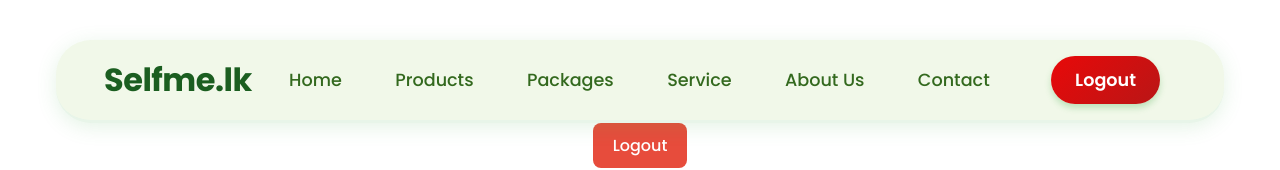
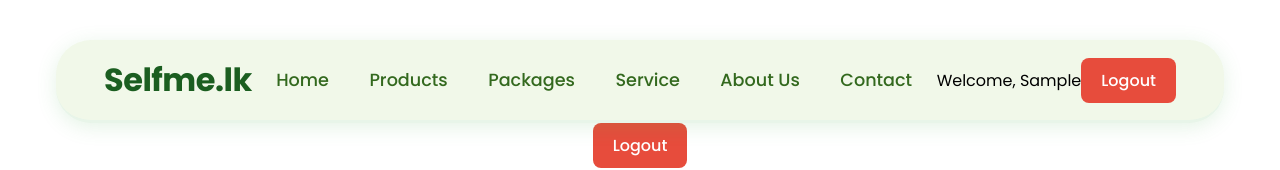
Before and after one commit to Lahindu2001/Selfme_, a React (Vite) app in the folder FrontEnd/: page / in a window 1280 px wide. Shown: the top 170 px of the page. Built offline with nearby package versions, Linux system fonts and the light colour scheme; sample sign-in values are in the browser's storage.

Commit message:
done show the name amd log out button

```diff
--- a/FrontEnd/src/Components/AdminPanel/Admin.jsx
+++ b/FrontEnd/src/Components/AdminPanel/Admin.jsx
@@ -5,9 +5,13 @@
 
 function Admin() {
   const navigate = useNavigate(); // Hook for navigation
+  // Retrieve user data from localStorage
+  const authUser = JSON.parse(localStorage.getItem('authUser') || '{}');
+  const firstName = authUser.firstName || 'Admin'; // Use firstName, default to 'Admin'
 
   const handleLogout = () => {
     removeAuthToken(); // Clear the token
+    localStorage.removeItem('authUser'); // Clear user data
     navigate('/login'); // Navigate to login page
   };
 
@@ -19,19 +23,18 @@
             <h1 className="dashboard-title">Administrator Dashboard</h1>
             <p className="dashboard-subtitle">Welcome to Solar ERP Admin Panel</p>
           </div>
-          <button className="logout-btn" onClick={handleLogout}>Logout</button>
+          <div className="user-info">
+            <span className="user-name">Welcome, {firstName}</span>
+            <button className="logout-btn" onClick={handleLogout}>Logout</button>
+          </div>
         </div>
-
         <div className="card-grid">
-
-
           <div className="card">
             <Link to="/SupplyRequest" className="activehome">
               <h2>Supply Request</h2>
               <p>Streamline supply orders, track requests, and manage inventory efficiently.</p>
             </Link>
           </div>
-
           <div className="card">
             <h2>Test1</h2>
             <p>Test1</p>
--- a/FrontEnd/src/Components/Auth/Login.jsx
+++ b/FrontEnd/src/Components/Auth/Login.jsx
@@ -3,16 +3,24 @@
 import { useNavigate, Link } from 'react-router-dom';
 import { setAuthToken } from '../../utils/auth';
 import './Auth.css'; // Import the CSS file
+
 const Login = () => {
   const [email, setEmail] = useState('');
   const [password, setPassword] = useState('');
   const [error, setError] = useState('');
   const navigate = useNavigate();
+
   const handleSubmit = async (e) => {
     e.preventDefault();
     try {
       const res = await axios.post('http://localhost:5000/auth/login', { email, password });
+      // Store token and user data in localStorage
       setAuthToken(res.data.token);
+      localStorage.setItem('authUser', JSON.stringify({
+        firstName: res.data.firstName,
+        lastName: res.data.lastName,
+        role: res.data.role
+      }));
       // Redirect based on role
       switch (res.data.role) {
         case 'Admin':
@@ -28,7 +36,7 @@
           navigate('/TechnicianManager');
           break;
         case 'Customer':
-          navigate('/'); // Updated to navigate to Home.jsx
+          navigate('/'); // Navigate to Home.jsx
           break;
         default:
           setError('Unknown role');
@@ -37,6 +45,7 @@
       setError(err.response?.data?.message || 'Login failed');
     }
   };
+
   return (
     <div className="auth-container">
       <h2>Login</h2>
@@ -66,4 +75,5 @@
     </div>
   );
 };
+
 export default Login;
--- a/FrontEnd/src/Components/FinanceManager/FinanceManager.jsx
+++ b/FrontEnd/src/Components/FinanceManager/FinanceManager.jsx
@@ -5,9 +5,13 @@
 
 const FinanceManager = () => {
   const navigate = useNavigate();
+  // Retrieve user data from localStorage
+  const authUser = JSON.parse(localStorage.getItem('authUser') || '{}');
+  const firstName = authUser.firstName || 'Finance'; // Use firstName, default to 'Finance'
 
   const handleLogout = () => {
     removeAuthToken();
+    localStorage.removeItem('authUser'); // Clear user data
     navigate('/login');
   };
 
@@ -19,7 +23,10 @@
             <h1 className="dashboard-title">Finance Dashboard</h1>
             <p className="dashboard-subtitle">Welcome to Solar ERP Finance Management Panel</p>
           </div>
-          <button className="logout-btn" onClick={handleLogout}>Logout</button>
+          <div className="user-info">
+            <span className="user-name">Welcome, {firstName}</span>
+            <button className="logout-btn" onClick={handleLogout}>Logout</button>
+          </div>
         </div>
       </div>
     </div>
--- a/FrontEnd/src/Components/InventoryMange/InventoryMange.jsx
+++ b/FrontEnd/src/Components/InventoryMange/InventoryMange.jsx
@@ -1,14 +1,16 @@
-// FrontEnd/src/Components/InventoryManage/InventoryManage.jsx
 import React from 'react';
 import { useNavigate } from 'react-router-dom';
 import { removeAuthToken } from '../../utils/auth';
 
-
 const InventoryManage = () => {
   const navigate = useNavigate();
+  // Retrieve user data from localStorage
+  const authUser = JSON.parse(localStorage.getItem('authUser') || '{}');
+  const firstName = authUser.firstName || 'Inventory'; // Use firstName, default to 'Inventory'
 
   const handleLogout = () => {
     removeAuthToken();
+    localStorage.removeItem('authUser'); // Clear user data
     navigate('/login');
   };
 
@@ -20,7 +22,10 @@
             <h1 className="dashboard-title">Inventory Dashboard</h1>
             <p className="dashboard-subtitle">SelfMe - FUTURE OF SUN - SOLAR POWER</p>
           </div>
-          <button className="logout-btn" onClick={handleLogout}>Logout</button>
+          <div className="user-info">
+            <span className="user-name">Welcome, {firstName}</span>
+            <button className="logout-btn" onClick={handleLogout}>Logout</button>
+          </div>
         </div>
       </div>
     </div>
--- a/FrontEnd/src/Components/Nav/Navbar.jsx
+++ b/FrontEnd/src/Components/Nav/Navbar.jsx
@@ -1,8 +1,20 @@
 import React from "react";
+import { Link, useNavigate } from "react-router-dom";
+import { removeAuthToken } from '../../utils/auth';
 import "./Navbar.css";
-import { Link } from "react-router-dom";
 
 const Navbar = () => {
+  const navigate = useNavigate();
+  // Retrieve user data from localStorage
+  const authUser = JSON.parse(localStorage.getItem('authUser') || '{}');
+  const firstName = authUser.firstName || 'User'; // Use firstName, default to 'User'
+
+  const handleLogout = () => {
+    removeAuthToken();
+    localStorage.removeItem('authUser'); // Clear user data
+    navigate('/login');
+  };
+
   return (
     <nav id="selfmeNavbarContainer">
       <h1 id="selfmeNavbarLogo">Selfme.lk</h1>
@@ -24,9 +36,10 @@
       <a href="#" id="selfmeNavContact">
         Contact
       </a>
-      <a href="/logout" id="selfmeNavLogin">
-        Logout
-      </a>
+      <div className="user-info">
+        <span className="user-name">Welcome, {firstName}</span>
+        <button className="logout-btn" onClick={handleLogout}>Logout</button>
+      </div>
     </nav>
   );
 };
--- a/FrontEnd/src/Components/TechnicianManager/TechnicianManager.jsx
+++ b/FrontEnd/src/Components/TechnicianManager/TechnicianManager.jsx
@@ -1,30 +1,36 @@
-// FrontEnd/src/Components/TechnicianManager/TechnicianManager.jsx
 import React from 'react';
 import { useNavigate } from 'react-router-dom';
 import { removeAuthToken } from '../../utils/auth';
 
 const TechnicianManager = () => {
   const navigate = useNavigate();
+  // Retrieve user data from localStorage
+  const authUser = JSON.parse(localStorage.getItem('authUser') || '{}');
+  const firstName = authUser.firstName || 'Technician'; // Use firstName, default to 'Technician'
 
   const handleLogout = () => {
+    // Clear both token and user data
     removeAuthToken();
+    localStorage.removeItem('authUser');
     navigate('/login');
   };
 
   return (
-<div className="home-container">
+    <div className="home-container">
       <div className="dashboard">
         <div className="dashboard-header">
           <div>
             <h1 className="dashboard-title">Technician Dashboard</h1>
             <p className="dashboard-subtitle">SelfMe - FUTURE OF SUN - SOLAR POWER</p>
           </div>
-          <button className="logout-btn" onClick={handleLogout}>Logout</button>
+          <div className="user-info">
+            <span className="user-name">Welcome, {firstName} </span>
+
+            <button className="logout-btn" onClick={handleLogout}>Logout</button>
+          </div>
         </div>
       </div>
     </div>
-
-
   );
 };
 
```
Also changed, not shown: 1 other file (tests, documents, lock files or other folders).
